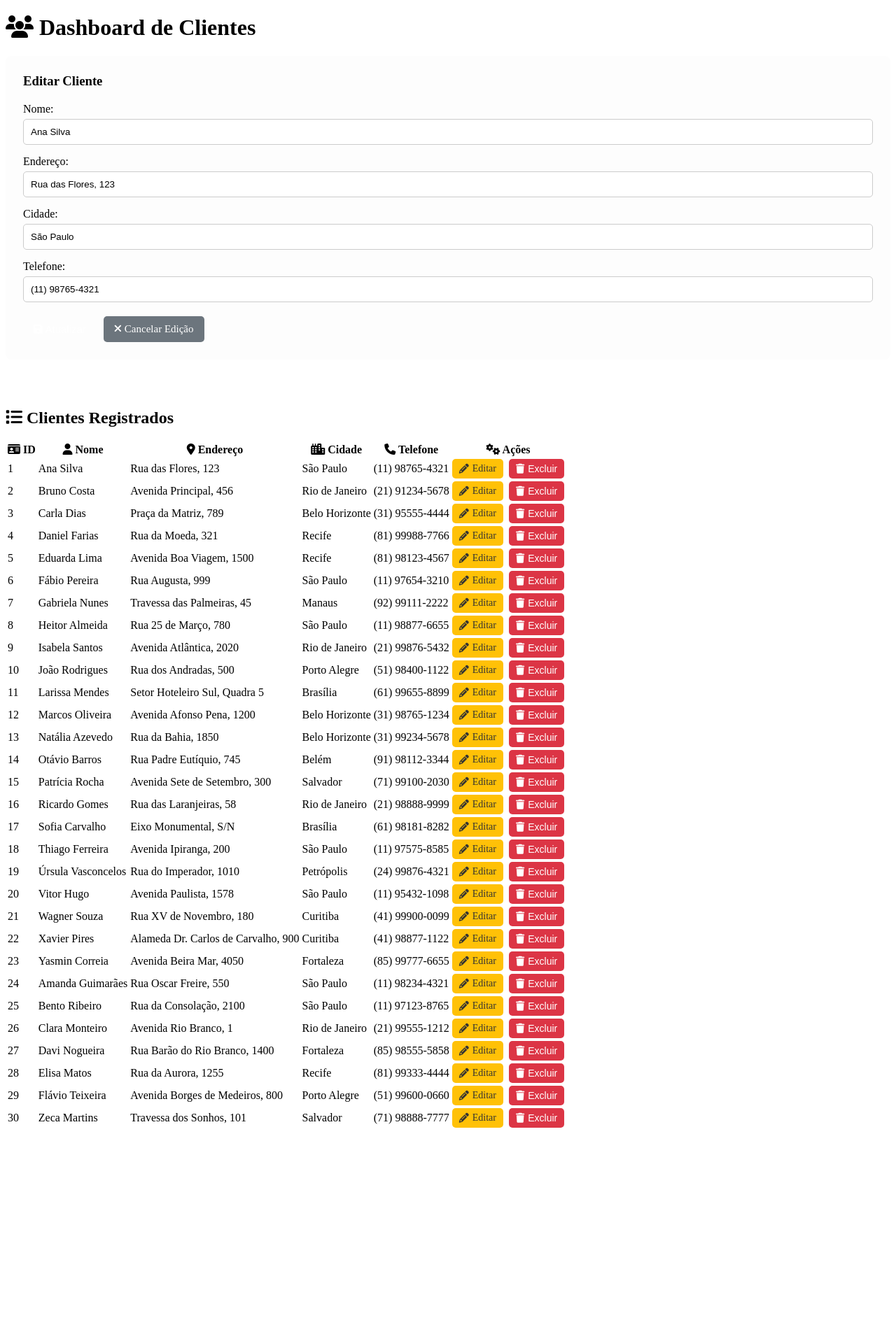
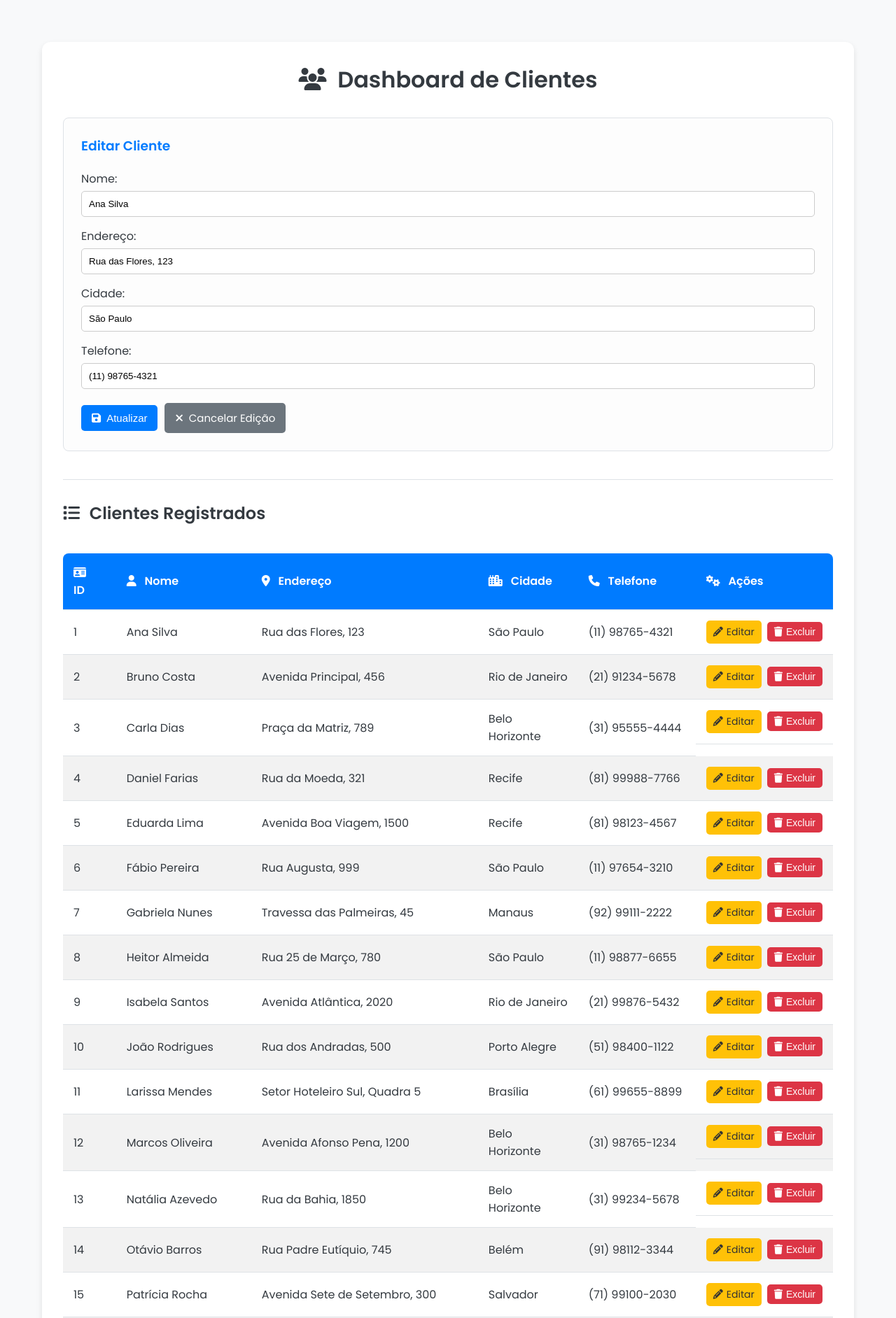
Before and after one commit to MBritoS19/TopicosAvancados-Aula6, a PHP site: page /index.php?action=edit&id=1 in a window 1280 px wide. Shown: the top 1884 px of the page at 70% size. Before the commit the page ends 1612 px from the top, so only its background shows below. Run offline with PHP 8.4, Linux system fonts and the light colour scheme; data comes from the database, SQL or seed files in the repository.

Commit message:
Alteração index da versão 2

```diff
--- a/versão2.0/index.php
+++ b/versão2.0/index.php
@@ -1,5 +1,4 @@
 <?php
-// Adicione esta linha para garantir que o navegador interprete a codificação correta
 header('Content-Type: text/html; charset=utf-8');
 
 require_once 'database.php';
@@ -9,7 +8,6 @@ $clientes = [];
 $error_message = '';
 $success_message = '';
 $modo_edicao = false;
-// Inicializa um cliente "vazio" para preencher o formulário no modo de criação
 $cliente_edicao = [
     'Id_Cliente' => '',
     'Nome' => '',
@@ -20,14 +18,10 @@ $cliente_edicao = [
 
 if ($conn) {
     try {
-        // --- INÍCIO DA LÓGICA DE AÇÕES (C, U, D) ---
-
-        // 1. PROCESSAR AÇÕES (POST) - Criar, Atualizar, Deletar
         if ($_SERVER['REQUEST_METHOD'] === 'POST' && isset($_POST['action'])) {
 
             switch ($_POST['action']) {
 
-                // (C) CREATE
                 case 'create':
                     $sql = "INSERT INTO Clientes (Nome, Endereco, Cidade, Telefone) VALUES (?, ?, ?, ?)";
                     $stmt = $conn->prepare($sql);
@@ -40,7 +34,6 @@ if ($conn) {
                     $success_message = "Cliente adicionado com sucesso!";
                     break;
 
-                // (U) UPDATE
                 case 'update':
                     $sql = "UPDATE Clientes SET Nome = ?, Endereco = ?, Cidade = ?, Telefone = ? WHERE Id_Cliente = ?";
                     $stmt = $conn->prepare($sql);
@@ -49,22 +42,20 @@ if ($conn) {
                         $_POST['endereco'],
                         $_POST['cidade'],
                         $_POST['telefone'],
-                        $_POST['id_cliente'] // ID do cliente vindo do campo oculto
+                        $_POST['id_cliente']
                     ]);
                     $success_message = "Cliente atualizado com sucesso!";
                     break;
 
-                // (D) DELETE
                 case 'delete':
                     $sql = "DELETE FROM Clientes WHERE Id_Cliente = ?";
                     $stmt = $conn->prepare($sql);
-                    $stmt->execute([$_POST['id_cliente']]); // ID do cliente vindo do formulário de exclusão
+                    $stmt->execute([$_POST['id_cliente']]);
                     $success_message = "Cliente excluído com sucesso!";
                     break;
             }
         }
 
-        // 2. PREPARAR PARA EDIÇÃO (GET) - Preencher o formulário
         if (isset($_GET['action']) && $_GET['action'] === 'edit' && isset($_GET['id'])) {
             $modo_edicao = true;
             $sql = "SELECT Id_Cliente, Nome, Endereco, Cidade, Telefone FROM Clientes WHERE Id_Cliente = ?";
@@ -72,7 +63,6 @@ if ($conn) {
             $stmt->execute([$_GET['id']]);
             $cliente_edicao = $stmt->fetch(PDO::FETCH_ASSOC);
 
-            // Se o ID não existir, volta ao modo de criação para evitar erros
             if (!$cliente_edicao) {
                 $modo_edicao = false;
                 $error_message = "Cliente não encontrado para edição.";
@@ -80,23 +70,16 @@ if ($conn) {
         }
 
     } catch (PDOException $e) {
-        // Captura erros de qualquer operação do banco
         $error_message = "Erro na operação com o banco de dados: " . $e->getMessage();
     }
 
-    // --- FIM DA LÓGICA DE AÇÕES ---
-
-    // (R) READ - Buscar todos os clientes para a tabela (Sempre executa)
-    // Usando a função executeQuery que já existia no database.php
     $sql_select_all = "SELECT Id_Cliente, Nome, Endereco, Cidade, Telefone FROM Clientes ORDER BY Id_Cliente;";
     $clientes = executeQuery($conn, $sql_select_all);
 
-    // Verifica erro apenas se nenhuma outra mensagem de erro/sucesso foi definida
     if (empty($clientes) && $conn->errorCode() !== '00000' && empty($error_message) && empty($success_message)) {
         $error_message = "Erro ao buscar os dados dos clientes.";
     }
 
-    // Fecha a conexão
     $conn = null;
 
 } else {
@@ -123,6 +106,8 @@ if ($conn) {
     <div class="container">
         <h1><i class="fa-solid fa-users"></i> Dashboard de Clientes</h1>
 
+        <div class="form-container" id="form-ancora">
+
             <?php if (!empty($success_message)): ?>
                 <div class="alert alert-success">
                     <?php echo htmlspecialchars($success_message); ?>
@@ -135,7 +120,6 @@ if ($conn) {
                 </div>
             <?php endif; ?>
 
-        <div class="form-container">
             <h3><?php echo $modo_edicao ? 'Editar Cliente' : 'Adicionar Novo Cliente'; ?></h3>
             <form action="index.php" method="POST">
 
@@ -146,19 +130,19 @@ if ($conn) {
 
                 <div class="form-group">
                     <label for="nome">Nome:</label>
-                    <input type="text" id="nome" name="nome" value="<?php echo htmlspecialchars($cliente_edicao['Nome']); ?>" required>
+                    <input type="text" id="nome" name="nome" value="<?php echo htmlspecialchars($cliente_edicao['Nome']); ?>" autocomplete="name" required>
                 </div>
                 <div class="form-group">
                     <label for="endereco">Endereço:</label>
-                    <input type="text" id="endereco" name="endereco" value="<?php echo htmlspecialchars($cliente_edicao['Endereco']); ?>">
+                    <input type="text" id="endereco" name="endereco" value="<?php echo htmlspecialchars($cliente_edicao['Endereco']); ?>" autocomplete="street-address">
                 </div>
                 <div class="form-group">
                     <label for="cidade">Cidade:</label>
-                    <input type="text" id="cidade" name="cidade" value="<?php echo htmlspecialchars($cliente_edicao['Cidade']); ?>">
+                    <input type="text" id="cidade" name="cidade" value="<?php echo htmlspecialchars($cliente_edicao['Cidade']); ?>" autocomplete="address-level2">
                 </div>
                 <div class="form-group">
                     <label for="telefone">Telefone:</label>
-                    <input type="text" id="telefone" name="telefone" value="<?php echo htmlspecialchars($cliente_edicao['Telefone']); ?>">
+                    <input type="text" id="telefone" name="telefone" value="<?php echo htmlspecialchars($cliente_edicao['Telefone']); ?>" autocomplete="tel">
                 </div>
 
                 <div class="form-buttons">
@@ -185,7 +169,8 @@ if ($conn) {
                         <th><i class="fa-solid fa-map-marker-alt"></i> Endereço</th>
                         <th><i class="fa-solid fa-city"></i> Cidade</th>
                         <th><i class="fa-solid fa-phone"></i> Telefone</th>
-                        <th><i class="fa-solid fa-cogs"></i> Ações</th> </tr>
+                        <th><i class="fa-solid fa-cogs"></i> Ações</th>
+                    </tr>
                 </thead>
                 <tbody>
                     <?php if (!empty($clientes)): ?>
@@ -198,14 +183,14 @@ if ($conn) {
                                 <td><?php echo htmlspecialchars($cliente['Telefone']); ?></td>
 
                                 <td class="actions-cell">
-                                    <a href="index.php?action=edit&id=<?php echo $cliente['Id_Cliente']; ?>" class="btn-action btn-edit">
+                                    <a href="index.php?action=edit&id=<?php echo $cliente['Id_Cliente']; ?>#form-ancora" class="btn-action btn-edit" aria-label="Editar cliente <?php echo htmlspecialchars($cliente['Nome']); ?>">
                                         <i class="fa-solid fa-pencil"></i> Editar
                                     </a>
 
                                     <form action="index.php" method="POST" class="delete-form" onsubmit="return confirm('Tem certeza que deseja excluir este cliente?');">
                                         <input type="hidden" name="action" value="delete">
                                         <input type="hidden" name="id_cliente" value="<?php echo $cliente['Id_Cliente']; ?>">
-                                        <button type="submit" class="btn-action btn-delete">
+                                        <button type="submit" class="btn-action btn-delete" aria-label="Excluir cliente <?php echo htmlspecialchars($cliente['Nome']); ?>">
                                             <i class="fa-solid fa-trash"></i> Excluir
                                         </button>
                                     </form>
--- a/versão2.0/style.css
+++ b/versão2.0/style.css
@@ -1,33 +1,84 @@
-/* Adicione estas classes ao seu style.css */
+/* Arquivo: style.css */
 
-/* Estilos de Mensagem (Alerta) */
+:root {
+    --primary-color: #007BFF;
+    --light-grey: #f8f9fa;
+    --dark-grey: #343a40;
+    --border-color: #dee2e6;
+    --shadow: 0 4px 8px rgba(0,0,0,0.1);
+    --success-bg: #d4edda;
+    --success-border: #c3e6cb;
+    --success-text: #155724;
+    --error-bg: #f8d7da;
+    --error-border: #f5c6cb;
+    --error-text: #721c24;
+    --warning-bg: #ffc107;
+    --warning-text: #333;
+    --danger-bg: #dc3545;
+}
+
+html {
+    scroll-behavior: smooth;
+}
+
+body {
+    font-family: 'Poppins', sans-serif;
+    background-color: var(--light-grey);
+    color: var(--dark-grey);
+    margin: 0;
+    padding: 20px;
+}
+
+.container {
+    max-width: 1100px;
+    margin: 40px auto;
+    padding: 30px;
+    background-color: white;
+    border-radius: 12px;
+    box-shadow: var(--shadow);
+}
+
+h1 {
+    color: var(--dark-grey);
+    text-align: center;
+    margin-top: 0;
+    margin-bottom: 30px;
+    font-weight: 600;
+}
+
+/* --- Estilos de Alerta/Feedback --- */
+
 .alert {
     padding: 15px;
-    border-radius: 5px;
+    border-radius: 8px;
     margin-bottom: 20px;
     text-align: center;
     font-weight: 500;
+    border: 1px solid transparent;
 }
 
 .alert-error {
-    background-color: #f8d7da;
-    color: #721c24;
-    border: 1px solid #f5c6cb;
+    background-color: var(--error-bg);
+    color: var(--error-text);
+    border-color: var(--error-border);
 }
 
 .alert-success {
-    background-color: #d4edda;
-    color: #155724;
-    border: 1px solid #c3e6cb;
+    background-color: var(--success-bg);
+    color: var(--success-text);
+    border-color: var(--success-border);
 }
 
-/* Container do Formulário */
+/* --- Estilos do Formulário --- */
+
 .form-container {
     background-color: #fdfdfd;
     border: 1px solid var(--border-color);
     border-radius: 8px;
     padding: 25px;
     margin-bottom: 30px;
+    /* Margem para a âncora de edição */
+    scroll-margin-top: 20px;
 }
 
 .form-container h3 {
@@ -47,63 +98,126 @@
 }
 
 .form-group input[type="text"],
-.form-group input[type="email"] {
+.form-group input[type="email"],
+.form-group input[type="tel"] {
     width: 100%;
     padding: 10px;
     border: 1px solid #ccc;
     border-radius: 5px;
-    box-sizing: border-box; /* Importante para o padding não quebrar o layout */
-    transition: border-color 0.3s ease;
+    box-sizing: border-box; /* Garante que o padding não quebre o layout */
+    transition: border-color 0.3s ease, box-shadow 0.3s ease;
 }
 
 .form-group input:focus {
     border-color: var(--primary-color);
     outline: none;
-    box-shadow: 0 0 5px rgba(0,123,255,0.2);
+    box-shadow: 0 0 0 3px rgba(0,123,255,0.15);
 }
 
-/* Botões do Formulário */
 .form-buttons {
     margin-top: 20px;
     display: flex;
-    gap: 10px; /* Espaço entre os botões */
+    flex-wrap: wrap;
+    gap: 10px;
+    align-items: center;
 }
 
-.btn-primary {
-    background-color: var(--primary-color);
-    color: white;
+.btn-primary,
+.btn-cancel {
     padding: 10px 15px;
     border: none;
     border-radius: 5px;
     cursor: pointer;
     font-size: 15px;
     font-weight: 500;
-    transition: background-color 0.3s ease;
+    transition: all 0.3s ease;
+    text-decoration: none;
+    color: white;
+    display: inline-flex;
+    align-items: center;
+    gap: 8px; /* Espaço entre ícone e texto */
+}
+
+.btn-primary {
+    background-color: var(--primary-color);
 }
 .btn-primary:hover {
     background-color: #0056b3;
+    transform: translateY(-2px);
 }
 
 .btn-cancel {
     background-color: #6c757d;
-    color: white;
-    padding: 10px 15px;
-    border-radius: 5px;
-    text-decoration: none;
-    font-size: 15px;
-    font-weight: 500;
-    transition: background-color 0.3s ease;
 }
 .btn-cancel:hover {
     background-color: #5a6268;
 }
 
+/* --- Estilos da Tabela --- */
 
-/* Célula de Ações da Tabela */
+h2 {
+    margin-top: 40px;
+    border-top: 1px solid var(--border-color);
+    padding-top: 30px;
+}
+
+.table-wrapper {
+    overflow-x: auto;
+}
+
+table {
+    width: 100%;
+    border-collapse: collapse;
+    margin-top: 20px;
+}
+
+th, td {
+    padding: 15px;
+    text-align: left;
+    border-bottom: 1px solid var(--border-color);
+    vertical-align: middle;
+}
+
+thead th {
+    background-color: var(--primary-color);
+    color: white;
+    font-weight: 600;
+    font-size: 16px;
+}
+
+thead th:first-child { border-top-left-radius: 8px; }
+thead th:last-child { border-top-right-radius: 8px; }
+
+tbody tr {
+    transition: background-color 0.3s ease;
+}
+
+tbody tr:nth-child(even) {
+    background-color: #f2f2f2;
+}
+
+tbody tr:hover {
+    background-color: #e9ecef;
+}
+
+/* --- Estilos dos Botões de Ação da Tabela --- */
+
+.fa-solid {
+    margin-right: 8px;
+}
+/* Remove duplicidade de margem nos botões */
+.btn-primary .fa-solid,
+.btn-cancel .fa-solid,
+.btn-action .fa-solid {
+    margin-right: 0;
+}
+
+
 .actions-cell {
     display: flex;
     gap: 8px;
     align-items: center;
+    white-space: nowrap; /* Impede que os botões quebrem linha */
 }
 
 .btn-action {
@@ -117,37 +231,28 @@
     color: white;
     display: inline-flex;
     align-items: center;
+    gap: 5px;
+    transition: all 0.2s ease;
 }
 
-.btn-action i {
-    margin-right: 5px;
-}
-
-/* Botão Editar (Link) */
 .btn-edit {
-    background-color: #ffc107; /* Amarelo */
-    color: #333;
+    background-color: var(--warning-bg);
+    color: var(--warning-text);
 }
 .btn-edit:hover {
     background-color: #e0a800;
+    transform: scale(1.05);
 }
 
-/* Botão Excluir (Button) */
 .btn-delete {
-    background-color: #dc3545; /* Vermelho */
+    background-color: var(--danger-bg);
 }
 .btn-delete:hover {
     background-color: #c82333;
+    transform: scale(1.05);
 }
 
-/* Formulário de Exclusão */
 .delete-form {
-    margin: 0; /* Remove margem padrão do formulário */
+    margin: 0;
     display: inline-block;
 }
-
-h2 {
-    margin-top: 40px;
-    border-top: 1px solid var(--border-color);
-    padding-top: 30px;
-}
```
Lines whose indentation alone changed are shown as unchanged.
